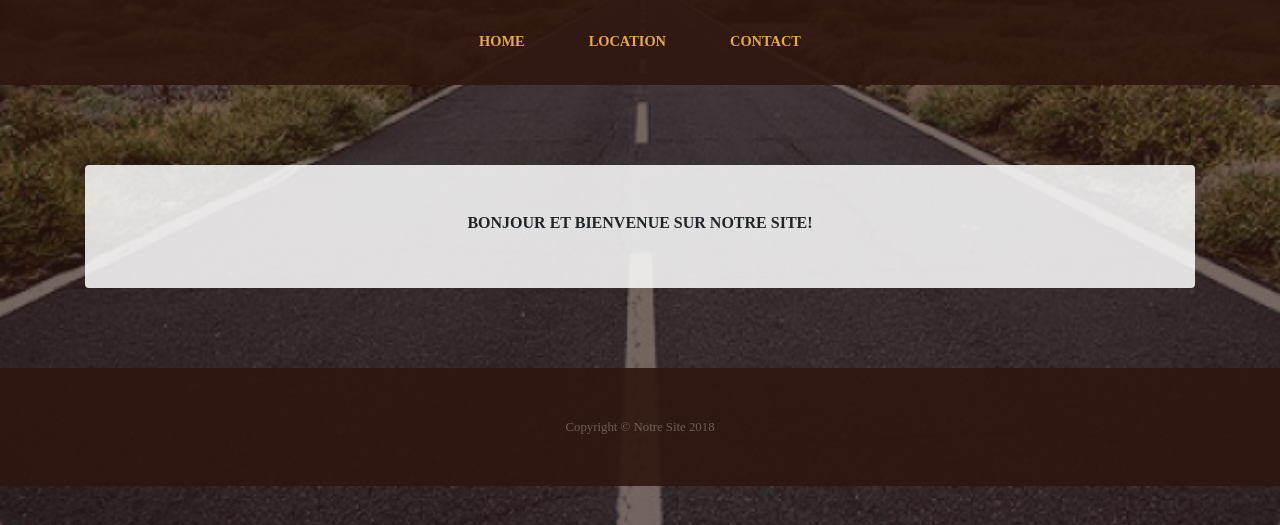
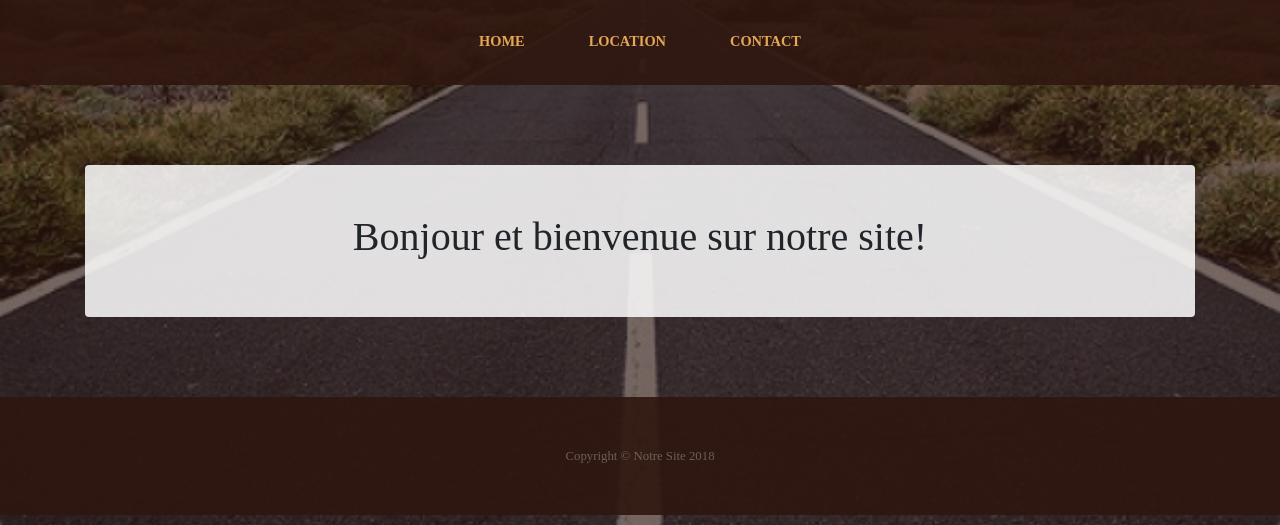
Before and after one commit to Inmade/Projet_TM, a PHP site: page / in a window 1280 px wide. Shown: the part 275-800 px from the top of the page. Run offline with PHP 8.4, Linux system fonts and the light colour scheme.

Commit message:
modif
modif

```diff
--- a/css/style.css
+++ b/css/style.css
@@ -3,11 +3,6 @@ margin-bottom:5rem;text-transform:uppercase;line-height:1;font-family:Raleway}
 .site-heading .site-heading-upper{display:block;font-size:2rem;font-weight:800}
 .site-heading .site-heading-lower{font-size:5rem;font-weight:100;line-height:4rem}
 .page-section{margin-top:5rem;margin-bottom:5rem}
-.section-heading{text-transform:uppercase}
-.section-heading
-.section-heading-upper{display:block;font-size:1rem;font-weight:800}
-.section-heading
-.section-heading-lower{display:block;font-size:3rem;font-weight:100}
 .bg-faded{background-color:rgba(255,255,255,.85)}
 #mainNav{background-color:rgba(47,23,15,.9);font-family:Raleway}#mainNav
 .navbar-brand{color:#e6a756}#mainNav
@@ -17,9 +12,6 @@ margin-bottom:5rem;text-transform:uppercase;line-height:1;font-family:Raleway}
 .navbar-nav .nav-item
 .nav-link{font-size:.9rem}#mainNav
 .nav-link:hover{color:rgba(255,255,255,.4)}#mainNav
-:-5rem;position:relative;z-index:1}}@media (min-width:992px){.product-item .product-item-title{position:relative;z-index:1;margin-bottom:-3rem}.product-item .product-item-img{position:relative;z-index:0;max-width:60vw}.product-item .product-item-description{position:relative;z-index:1;margin-top:-3rem;max-width:50vw}}.list-hours{font-size:.9rem}.list-hours .list-hours-item{border-bottom:1px solid rgba(230,167,86,.5);padding-bottom:.25rem;margin-bottom:1rem;font-style:italic}.list-hours .list-hours-item.today{font-weight:700;color:#e6a756}@media (min-width:992px){
-
-/*couleur titre*/
+.product-item .product-item-description{position:relative;z-index:1;margin-top:-3rem;max-width:50vw}}
 .footer{background-color:rgba(47,23,15,.9)}
-/*couleur footer*/
 .text-primary{color:#e6a756!important}
```
